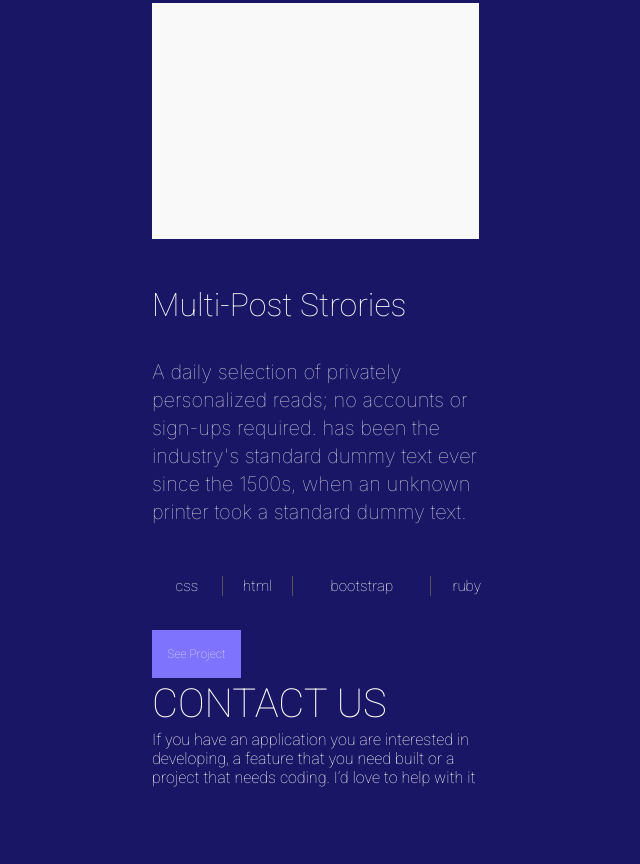
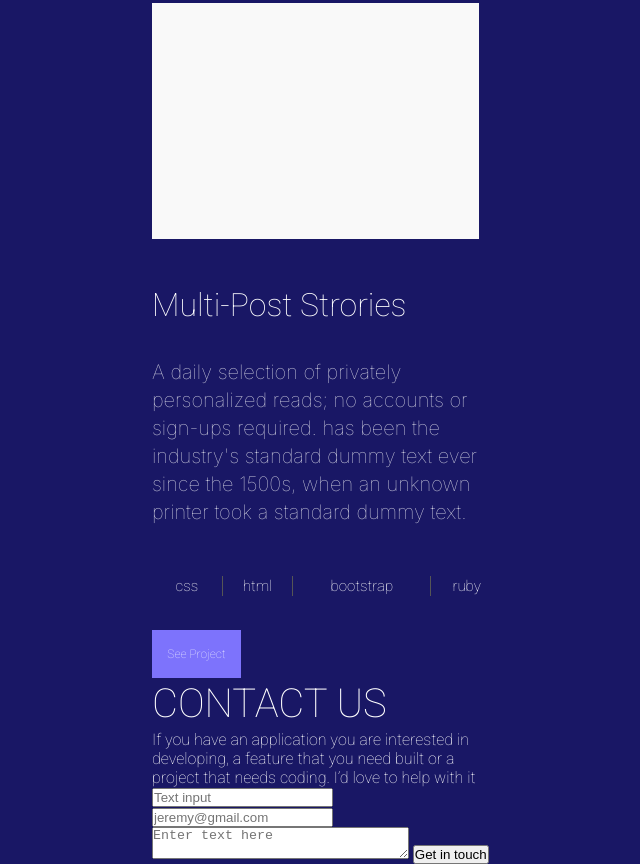
Before and after one commit to mnekx/my-portfolio, a website: page index.html in a window 1280 px wide. Shown: the part 3379-4243 px from the top of the page, without its empty margins (313-953 px from the left). Before the commit the page ends 4166 px from the top, so only its background shows below. Drawn offline with Linux system fonts and the light colour scheme.

Commit message:
add markup for form section of contact

```diff
--- a/index.html
+++ b/index.html
@@ -219,7 +219,12 @@
           that you need built or a project that needs coding. I’d love to help
           with it
         </p>
-        <form action=""></form>
+        <form action="">
+          <input type="text" name="name" id="full-name" placeholder="Text input" required maxlength="30">
+          <input type="email" name="email" id="email" placeholder="jeremy@gmail.com" required >
+          <textarea name="message" id="message" cols="30 rows="10" placeholder="Enter text here"></textarea>
+          <input type="submit" value="Get in touch">
+        </form>
       </section>
     </div>
   </body>
```
